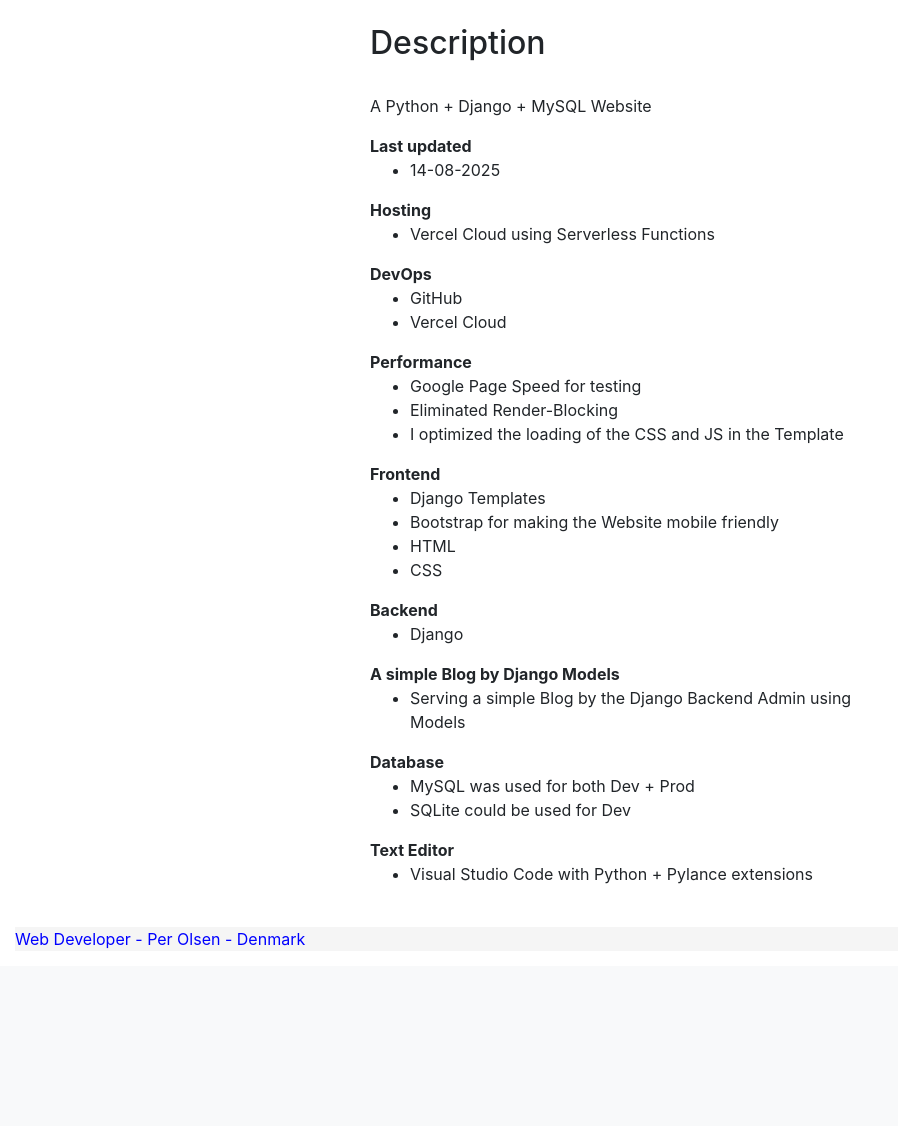
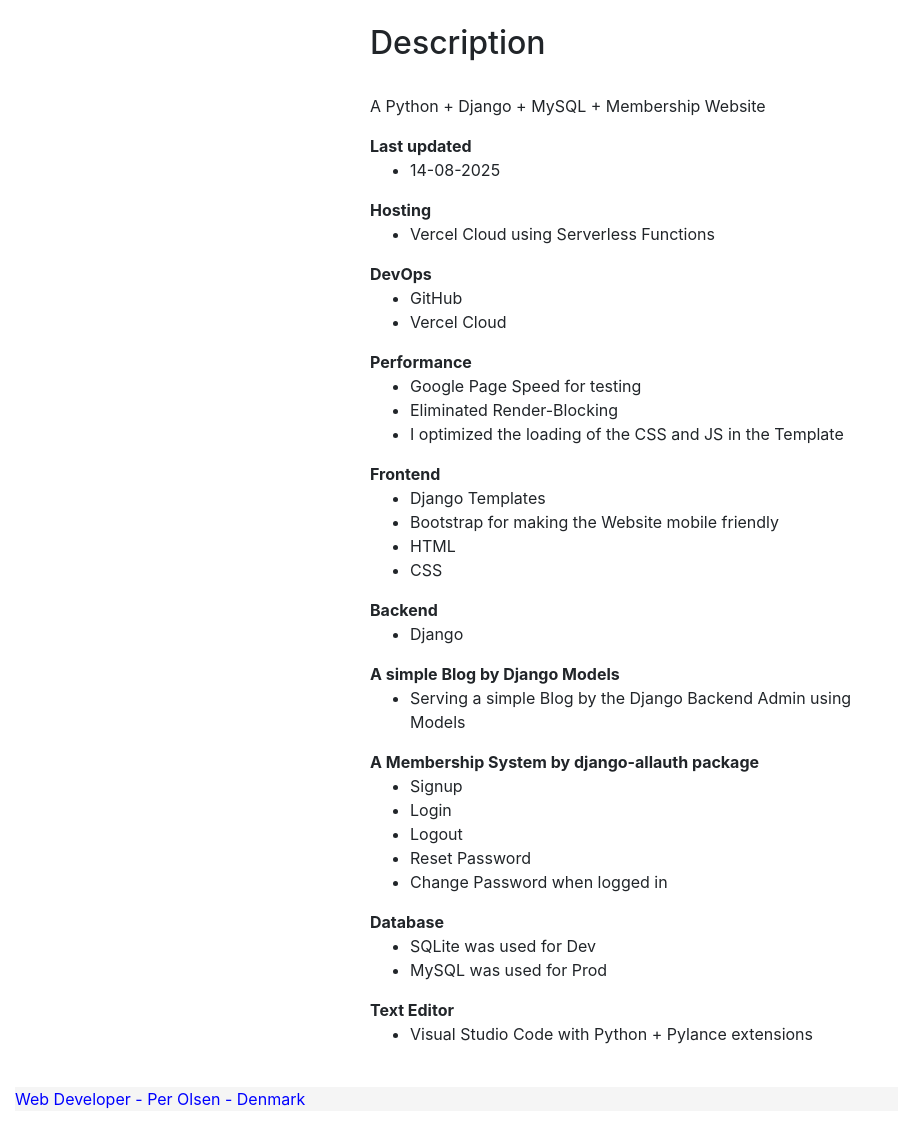
Before and after one commit to persteenolsen/django-starter-three, a Django app: page /about in a window 1280 px wide. Shown: the part 61-1187 px from the top of the page, without its empty margins (0-898 px from the left). Before the commit the page ends 1010 px from the top, so only its background shows below. Run offline with Django 4.2, Linux system fonts and the light colour scheme; some libraries are stand-ins or nearby versions.

Commit message:
Updated the About Page + Readme

```diff
--- a/templates/about.html
+++ b/templates/about.html
@@ -28,7 +28,7 @@
 
                 <h2>Description</h2>
                 <br />
-                <p>A Python + Django + MySQL Website</p>
+                <p>A Python + Django + MySQL + Membership Website</p>
 
                 <b>Last updated</b>
                 <ul>
@@ -76,6 +76,7 @@
                     </li>
                 </ul>
 
+
                 <b>A simple Blog by Django Models</b><br />
                 <ul>
                     <li>
@@ -83,14 +84,37 @@
                     </li>
                 </ul>
 
+                 <b>A Membership System by django-allauth package</b><br />
+                <ul>
+                    <li>
+                        Signup
+                    </li>
+                    <li>
+                       Login
+                    </li>
+                    <li>
+                        Logout
+                    </li>
+                    <li>
+                        Reset Password
+                    </li>
+                    <li>
+                        Change Password when logged in
+                    </li>
+
+                </ul>
+
+
                 <b>Database</b><br />
                 <ul>
                     <li>
-                        MySQL was used for both Dev + Prod
+                        SQLite was used for Dev
                     </li>
+
                     <li>
-                        SQLite could be used for Dev
+                        MySQL was used for Prod
                     </li>
+
                 </ul>
 
                 <b>Text Editor</b>
```
Also changed, not shown: README.md.
